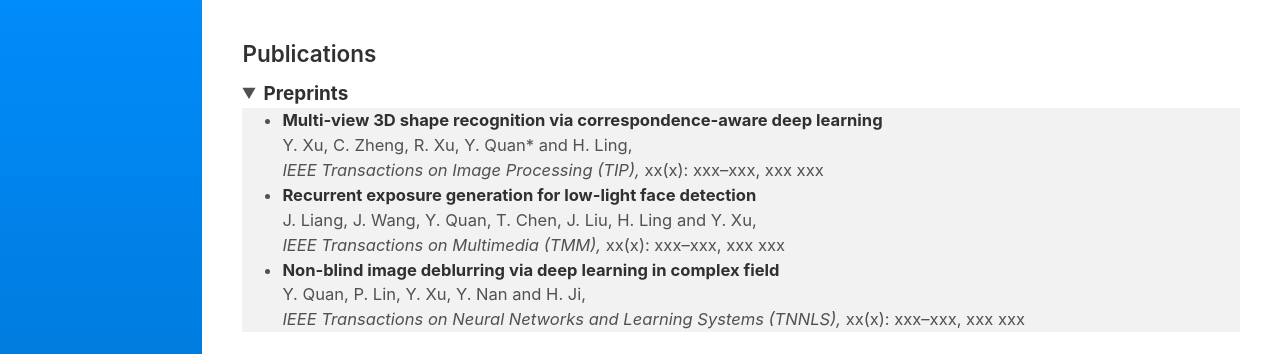
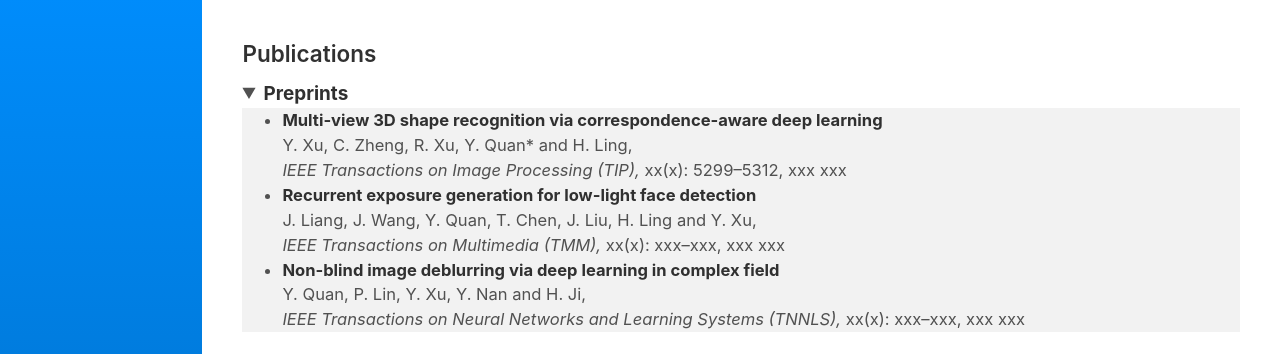
Before and after one commit to csyhquan/csyhquan.github.io, a Jekyll site: the page built from category/c_publication.md, in a window 1280 px wide and 900 px high. Shown: the top 354 px of the window. Built offline with Jekyll 4.4.1, drawn with Linux system fonts in a browser that asks for light colours.

Commit message:
Update c_publication.md

```diff
--- a/category/c_publication.md
+++ b/category/c_publication.md
@@ -10,7 +10,7 @@ title: Publications
 
 <li><span><strong>Multi-view 3D shape recognition via correspondence-aware deep learning</strong></span><br />
 <span> Y. Xu, C. Zheng, R. Xu, Y. Quan* and H. Ling, <br />
-<em>IEEE Transactions on Image Processing (TIP), </em>xx(x): xxx–xxx, xxx xxx</span></li>
+<em>IEEE Transactions on Image Processing (TIP), </em>xx(x): 5299–5312, xxx xxx</span></li>
 
 <li><span><strong>Recurrent exposure generation for low-light face detection</strong></span><br />
 <span> J. Liang, J. Wang, Y. Quan, T. Chen, J. Liu, H. Ling and Y. Xu, <br />
```
